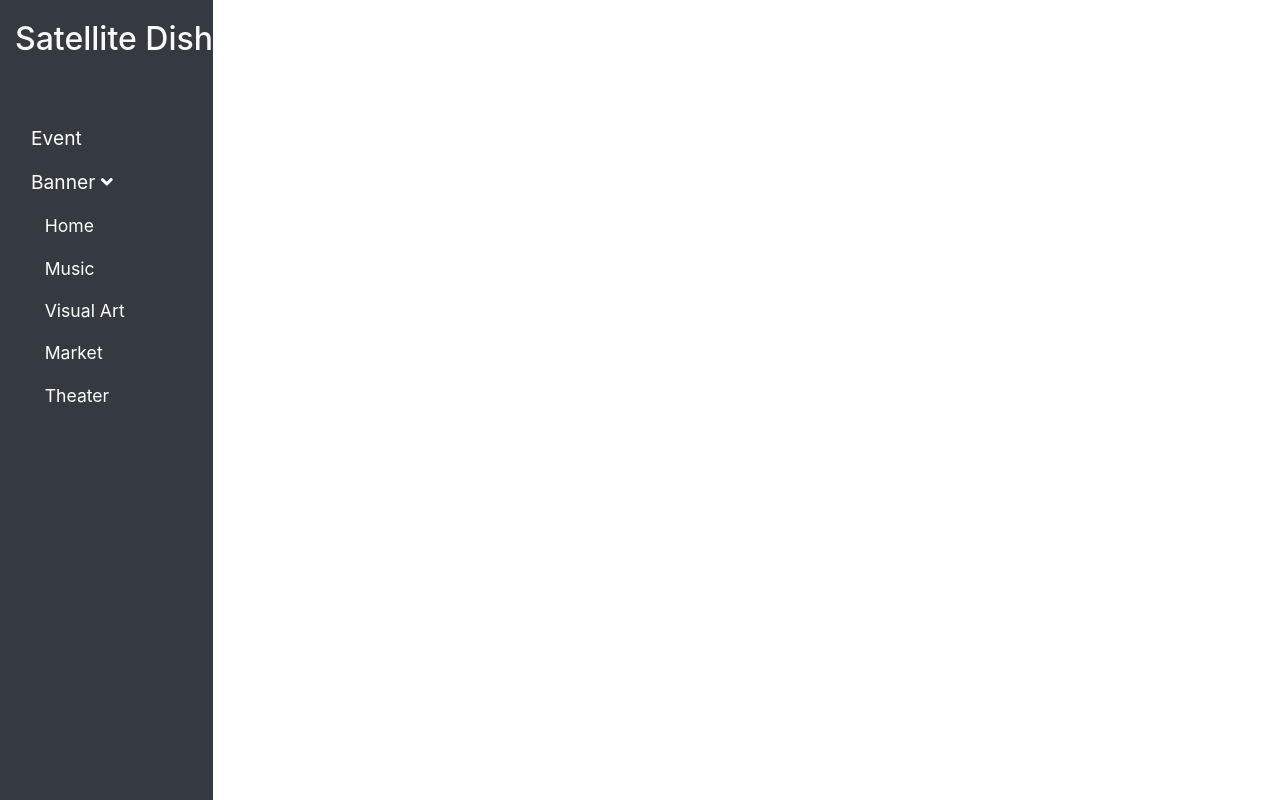
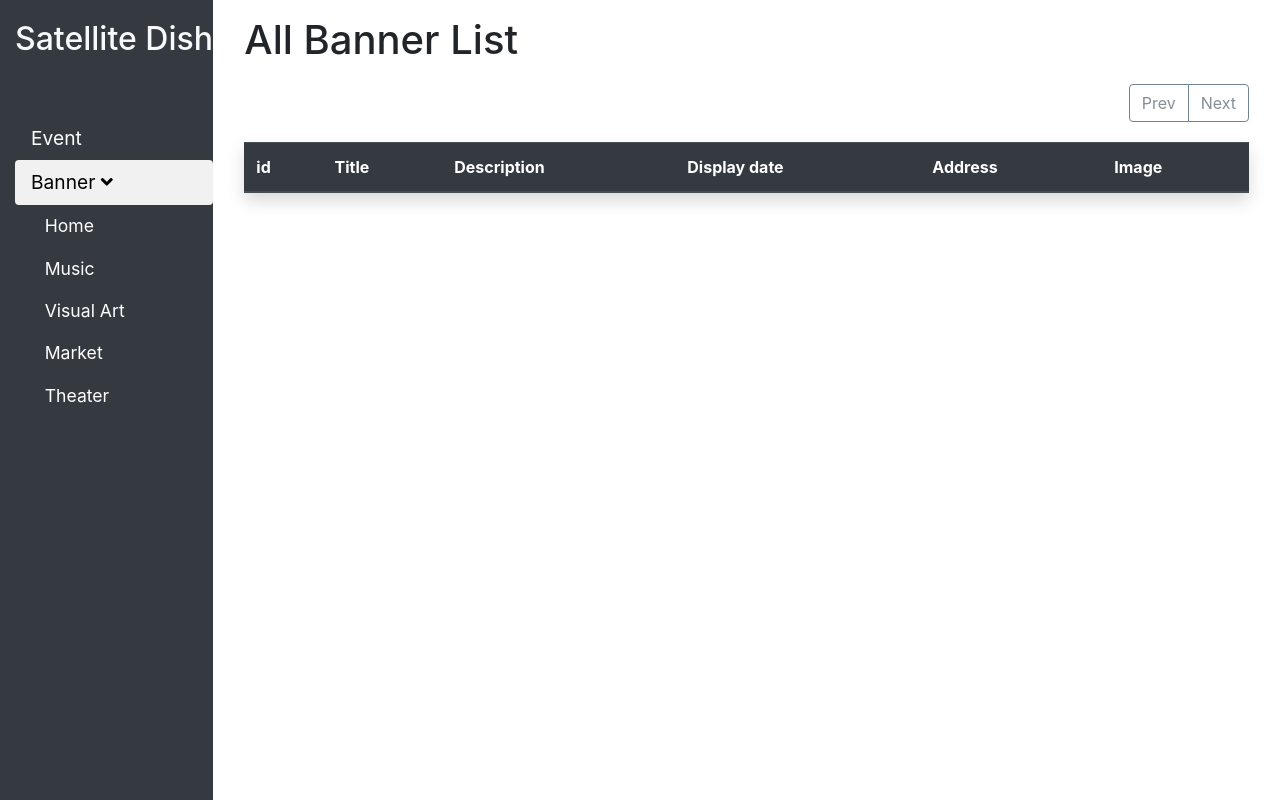
Before and after one commit to m234onica/Satellite-Dish-API, a Flask app: page /banner in a window 1280 px wide. Run offline with Flask 2, Linux system fonts and the light colour scheme; data that the repository does not hold is empty; parts of the project's set-up code (start-up, migrations or seed data) failed here and were passed over; some libraries are stand-ins or nearby versions.

Commit message:
新增欄位show_banner來完成all banner list

```diff
--- a/app.py
+++ b/app.py
@@ -32,8 +32,7 @@ def event():
 @app.route('/banner')
 def get_all_banner():
   page = request.args.get('page', 1, type=int)
-  pagination = Event.query.filter_by(status=1).\
-      filter_by(home_banner=0).filter_by (category_banner=1).order_by(Event.id).\
+  pagination = Event.query.filter_by(show_banner=1).order_by(Event.id).\
       paginate(page, per_page=PER_PAGE, error_out=True, max_per_page=None)
   all_banners = pagination.items
   return render_template("all_banner.html",
@@ -71,7 +70,7 @@ def category_banner(category):
 #api for front-end
 @app.route('/api/banner', methods=['GET'])
 def banner():
-  all_banners = Event.query.all()
+  all_banners = Event.query.filter_by(show_banner=1).all()
   result = data('banners', all_banners)
   return jsonify(result)
 
@@ -155,6 +154,7 @@ def each_event(id):
     event.status = request.json['status']
     event.home_banner = request.json['home_banner']
     event.category_banner = request.json['category_banner']
+    event.show_banner = request.json['show_banner']
 
     db.session.commit()
     return jsonify({'result': 'success', 'event_index': event.id})
@@ -180,8 +180,9 @@ def create_event():
       reporter_email=request.json['reporter_email'],
       reporter_phone=request.json['reporter_phone'],
       status=None,
-      home_banner=None,
-      category_banner=None
+      home_banner=False,
+      category_banner=False,
+      show_banner=False
       )
 
     db.session.add(new_event)
--- a/event.sql
+++ b/event.sql
@@ -16,8 +16,9 @@
 --   reporter_email  VARCHAR(50)   NOT NULL,
 --   reporter_phone  VARCHAR(20)   NOT NULL    UNIQUE,
 --   region          VARCHAR(10),
---   home_banner     boolean,
---   category_banner boolean,
+--   home_banner     boolean                   DEFAULT 0,
+--   category_banner boolean                   DEFAULT 0,
+--   show_banner     boolean                   DEFAULT 0,
 --   status          boolean,
 --   PRIMARY KEY( id )
 -- );
--- a/static/ajax.js
+++ b/static/ajax.js
@@ -55,19 +55,27 @@ $('.accept_button').click(function () {
     'region': $('#eventRegion').val(),
     'category': $('#eventCategory').val(),
     'home_banner': false,
-    'category_banner': false
+    'category_banner': false,
+    'show_banner': false
   }
 
   if ($("#eventHomeBanner").prop('checked')) {
-    Data.home_banner = true
+    Data.home_banner = true;
+    Data.show_banner = true;
   } else {
-    Data.home_banner = false
+    Data.home_banner = false;
   }
 
   if ($("#eventCategoryBanner").prop('checked')) {
     Data.category_banner = true
   } else {
     Data.category_banner = false
+  }
+
+  if (Data.category_banner == true || Data.home_banner == true ){
+    Data.show_banner = true;
+  } else{
+    Data.show_banner = false;
   }
 
   form = JSON.stringify(Data)
@@ -78,9 +86,7 @@ $('.accept_button').click(function () {
     contentType: 'application/json; charset=utf-8',
     data: form,
   }).done(function (data) {
-    window.location.reload()
-    $("event-list").load("/event.html");
-
+    // window.location.reload()
   })
 })
 
@@ -100,7 +106,8 @@ $('.reject_button').click(function () {
     'region': $('#eventRegion').val(),
     'category': $('#eventCategory').val(),
     'home_banner': false,
-    'category_banner': false
+    'category_banner': false,
+    'show_banner': false
   }
   form = JSON.stringify(Data)
 
@@ -111,7 +118,7 @@ $('.reject_button').click(function () {
     contentType: 'application/json; charset=utf-8',
     data: form,
   }).done(function(data) {
-    window.location.reload()
+    // window.location.reload()
   })
 })
 
--- a/templates/all_banner.html
+++ b/templates/all_banner.html
@@ -1,6 +1,6 @@
 {% extends 'base.html' %}
-{% block banner_header %}
 {% set active_page = "all" %}
+{% block banner_body %}
 <h1>All Banner List</h1>
 {% include 'banner_base.html' %}
-{% endblock banner_header %}
+{% endblock banner_body %}
--- a/tools/data.py
+++ b/tools/data.py
@@ -22,7 +22,9 @@ def data(data_type, all_data):
                         all_data.reporter_phone,
                         all_data.status,
                         all_data.home_banner,
-                        all_data.category_banner)
+                        all_data.category_banner,
+                        all_data.show_banner
+                        )
                   )
 
   elif data_type == 'events':
@@ -46,6 +48,7 @@ def data(data_type, all_data):
                         each_data.status,
                         each_data.home_banner,
                         each_data.category_banner,
+                        each_data.show_banner
                         )
                     )
 
--- a/tools/structure.py
+++ b/tools/structure.py
@@ -1,4 +1,4 @@
-def event(id, img, title, category, region, start_date, end_date, display_date, note, location, link, desc, reporter_name, reporter_email, reporter_phone, status, home_banner, category_banner):
+def event(id, img, title, category, region, start_date, end_date, display_date, note, location, link, desc, reporter_name, reporter_email, reporter_phone, status, home_banner, category_banner, show_banner):
   structure = {
       "index": id,
       "img": img,
@@ -23,6 +23,7 @@ def event(id, img, title, category, region, start_date, end_date, display_date,
       "banner": {
           "home": home_banner,
           "category": category_banner,
+          "show": show_banner
       }
   }
   return structure
```
Also changed, not shown: models/model.py (+6 -3 lines).
